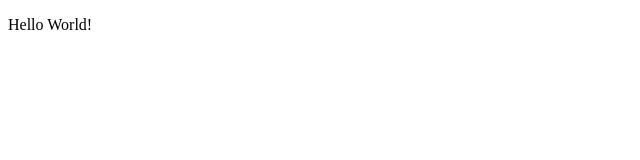
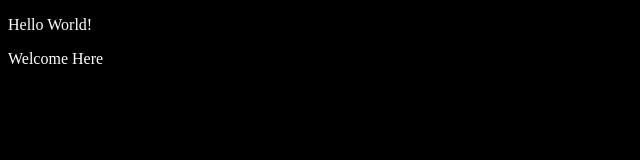
Before and after one commit to prepaNumE2C/testGit, a plain HTML site: page index.htm in a window 1280 px wide. Shown: the whole page, without its empty margins (0-640 px from the left). Drawn offline with Linux system fonts and the light colour scheme.

Commit message:
maj test

```diff
--- /dev/null
+++ b/css/style.css
@@ -0,0 +1,4 @@
+body {
+    background-color: black;
+    color: white;
+}
--- a/index.htm
+++ b/index.htm
@@ -4,9 +4,11 @@
     <meta charset="UTF-8">
     <meta http-equiv="X-UA-Compatible" content="IE=edge">
     <meta name="viewport" content="width=device-width, initial-scale=1.0">
+    <link rel="stylesheet" href="./css/style.css">
     <title>Test</title>
 </head>
 <body>
     <p>Hello World!</p>
+    <p>Welcome Here</p>
 </body>
 </html>
```
